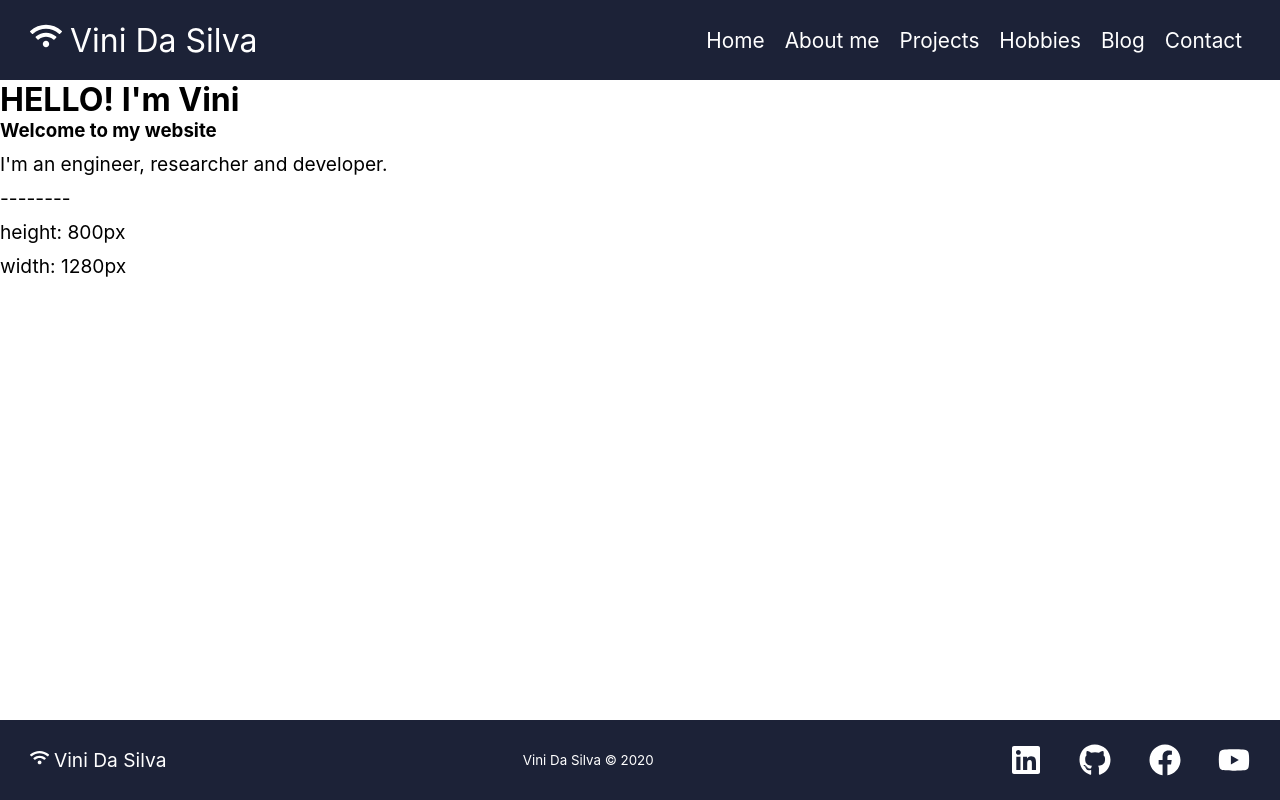
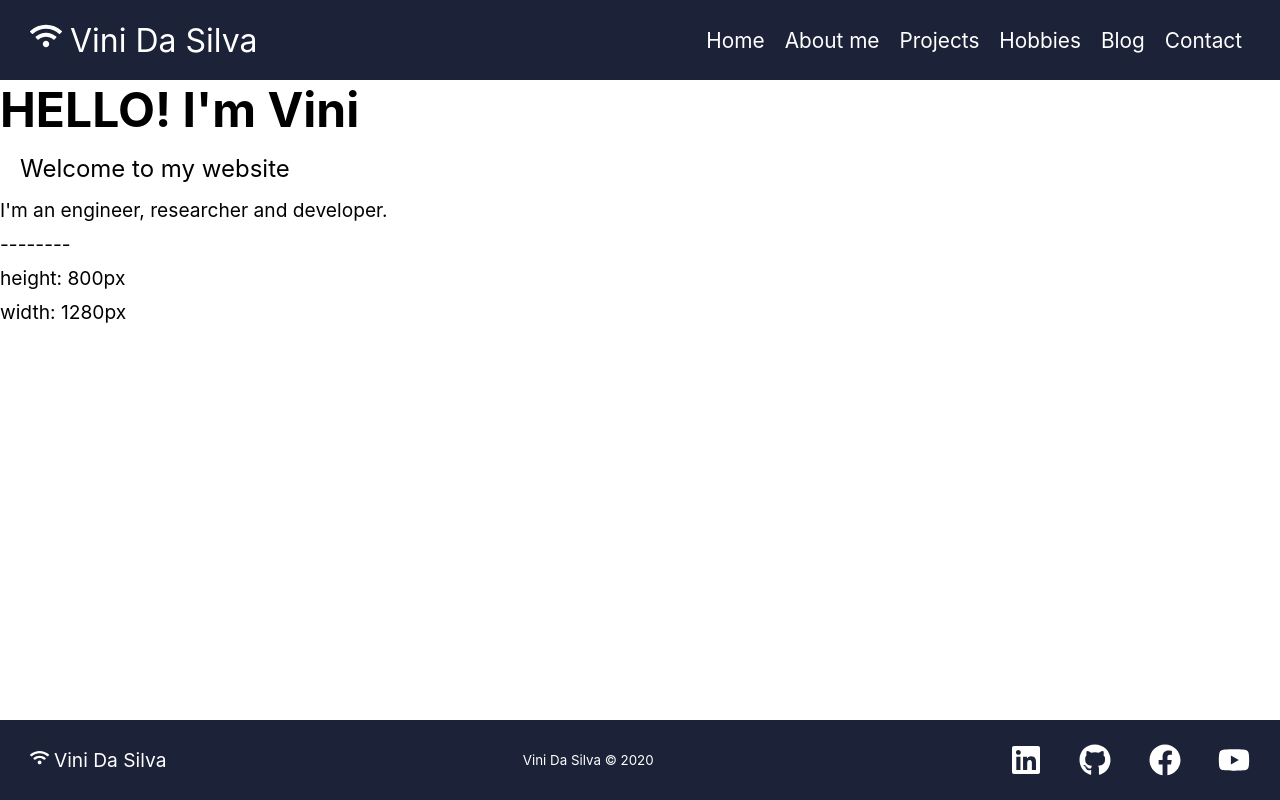
Before and after one commit to ViniBR01/personal-site, a React (Create React App) app: page / in a window 1280 px wide. Built offline with nearby package versions, Linux system fonts and the light colour scheme.

Commit message:
Fix tag names from p1.2.3 to h1.2.3

```diff
--- a/src/pages/about/about.css
+++ b/src/pages/about/about.css
@@ -68,18 +68,17 @@
     background-color: #6c7287;
 }
 
-p, p1, p2, p3 {
-}
-p1 {
+h1 {
     font-size: 3rem;
 }
-p2 {
+h2 {
     font-size: 2.2rem;
     font-weight: bold;
     white-space: nowrap;
 }
-p3 {
+h3 {
     margin: 15px 20px;
+    font-weight: normal;
     font-size: 1.5rem;
 }
 p {
@@ -110,7 +109,7 @@ p {
         width: 100%;/*610px;*/
         max-width: 610px;
     }
-    p2 {
+    h2 {
         white-space: normal;
     }
 }
--- a/src/pages/about/about.js
+++ b/src/pages/about/about.js
@@ -7,7 +7,7 @@ function About() {
     return (
         <div className="page-wrapper">
             <div className="title" >
-                <p1><b>About Me</b></p1>
+                <h1>About Me</h1>
             </div>
 
             <div className="image-wrapper" >
@@ -15,9 +15,9 @@ function About() {
             </div>
 
             <div className="page-text" >
-                <p2>My name is Vinicius da Silva</p2>
+                <h2>My name is Vinicius da Silva</h2>
 
-                <p3>I'm an Electrical & Computer Engineer and a Developer from Brazil.</p3>
+                <h3>I'm an Electrical & Computer Engineer and a Developer from Brazil.</h3>
                 <p>Currently I'm based in Houston-TX, where I'm working towards a PhD at Rice University.</p>
                 <p>My research focuses on wireless communications and, more specifically, on the performance of multi-user transmissions in the next generation WLAN technologies.</p>
             </div>
```
